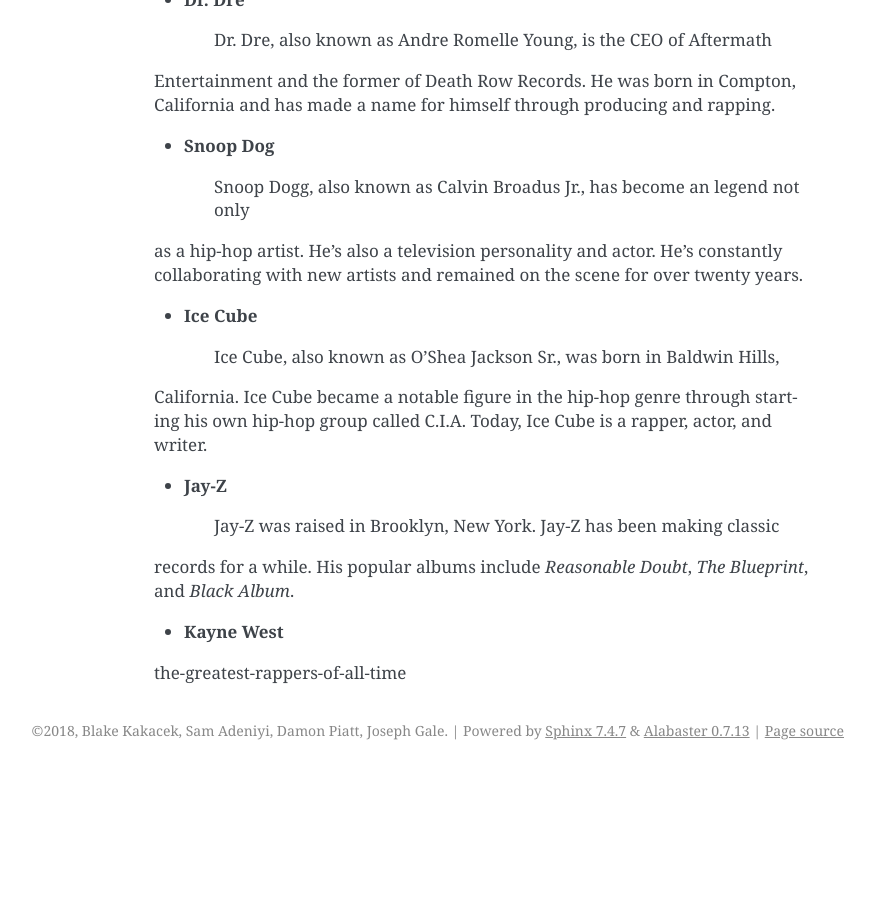
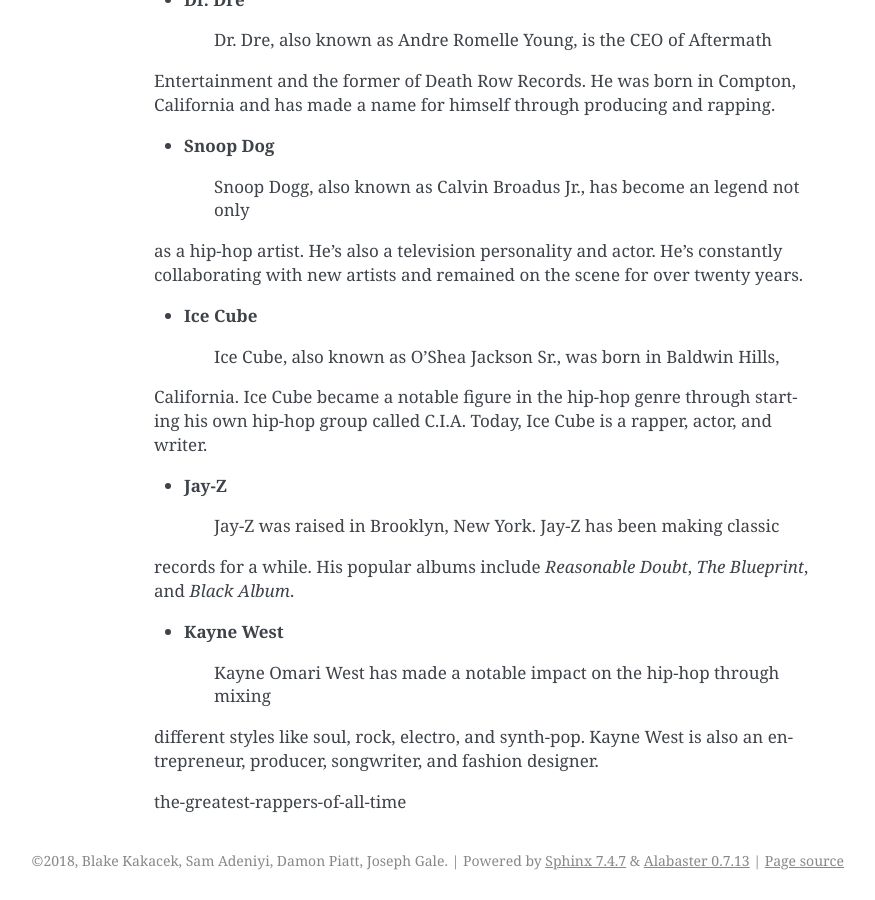
Before and after one commit to Bkakacek/static_pages, a Sphinx documentation site: the page built from source/hiphop_artists/hiphop_artists.rst, in a window 1280 px wide and 900 px high, scrolled down 1001 px. Shown: the whole window, without its empty margins (266-1141 px from the left). Built offline with Sphinx 7.4.7, drawn with Linux system fonts in a browser that asks for light colours; before the commit the page ends 1771 px from its top, so only the background shows below that.

Commit message:
Influence on culture info added in the hip hop genre.

```diff
--- a/source/hiphop_artists/hiphop_artists.rst
+++ b/source/hiphop_artists/hiphop_artists.rst
@@ -61,6 +61,10 @@
 
 * **Kayne West**
 
+	Kayne Omari West has made a notable impact on the hip-hop through mixing
+different styles like soul, rock, electro, and synth-pop. Kayne West is also
+an entrepreneur, producer, songwriter, and fashion designer.
+
 
 .. _Ranker Website: https://www.ranker.com/crowdranked-list/
 the-greatest-rappers-of-all-time
--- a/source/hiphop_popular_songs/hiphop_popular_songs.rst
+++ b/source/hiphop_popular_songs/hiphop_popular_songs.rst
@@ -1,5 +1,5 @@
-Popular Songs
-=============
+Popular Hip-Hop Songs
+=====================
 
 These are the most popular hip hop songs in 2018
 ------------------------------------------------
```
